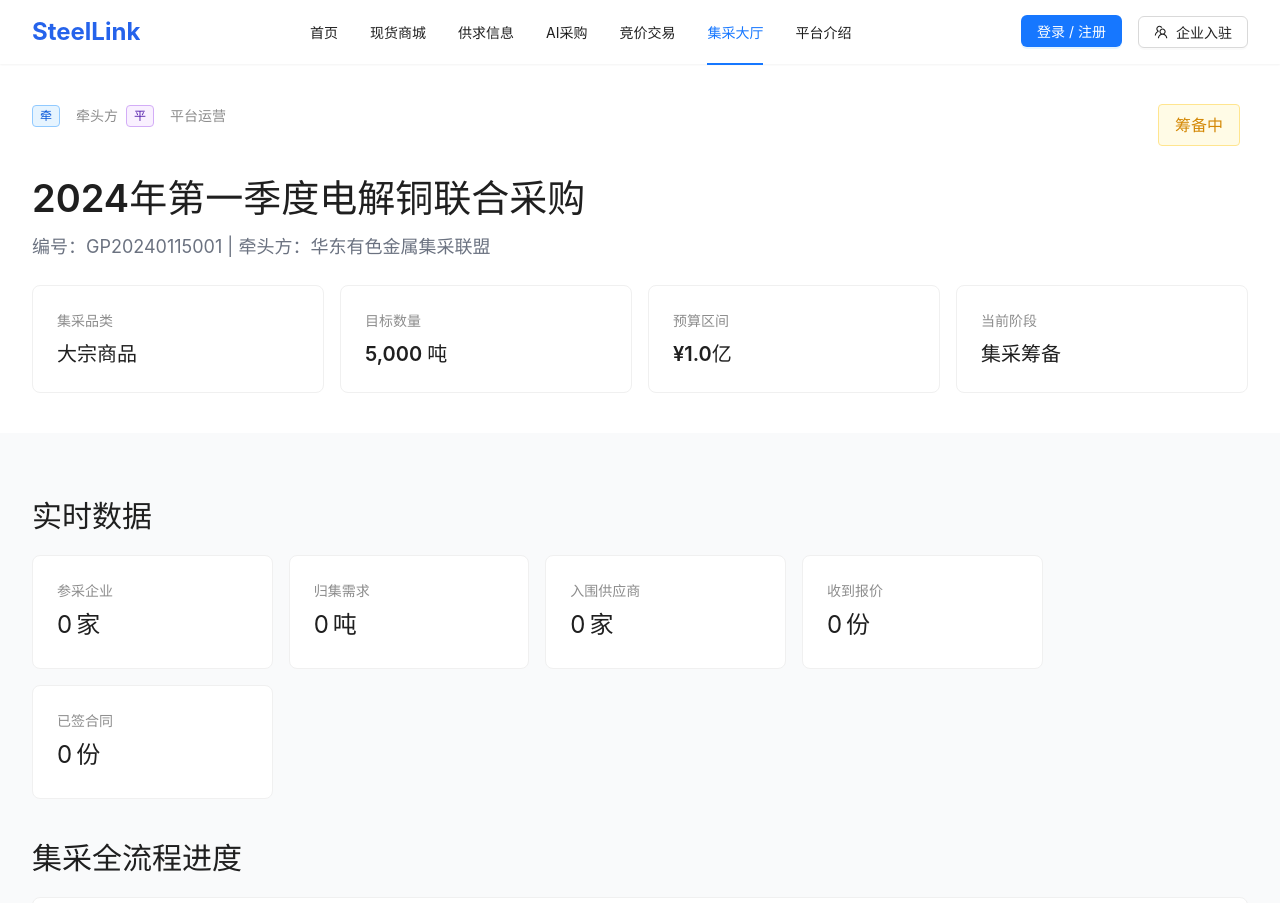
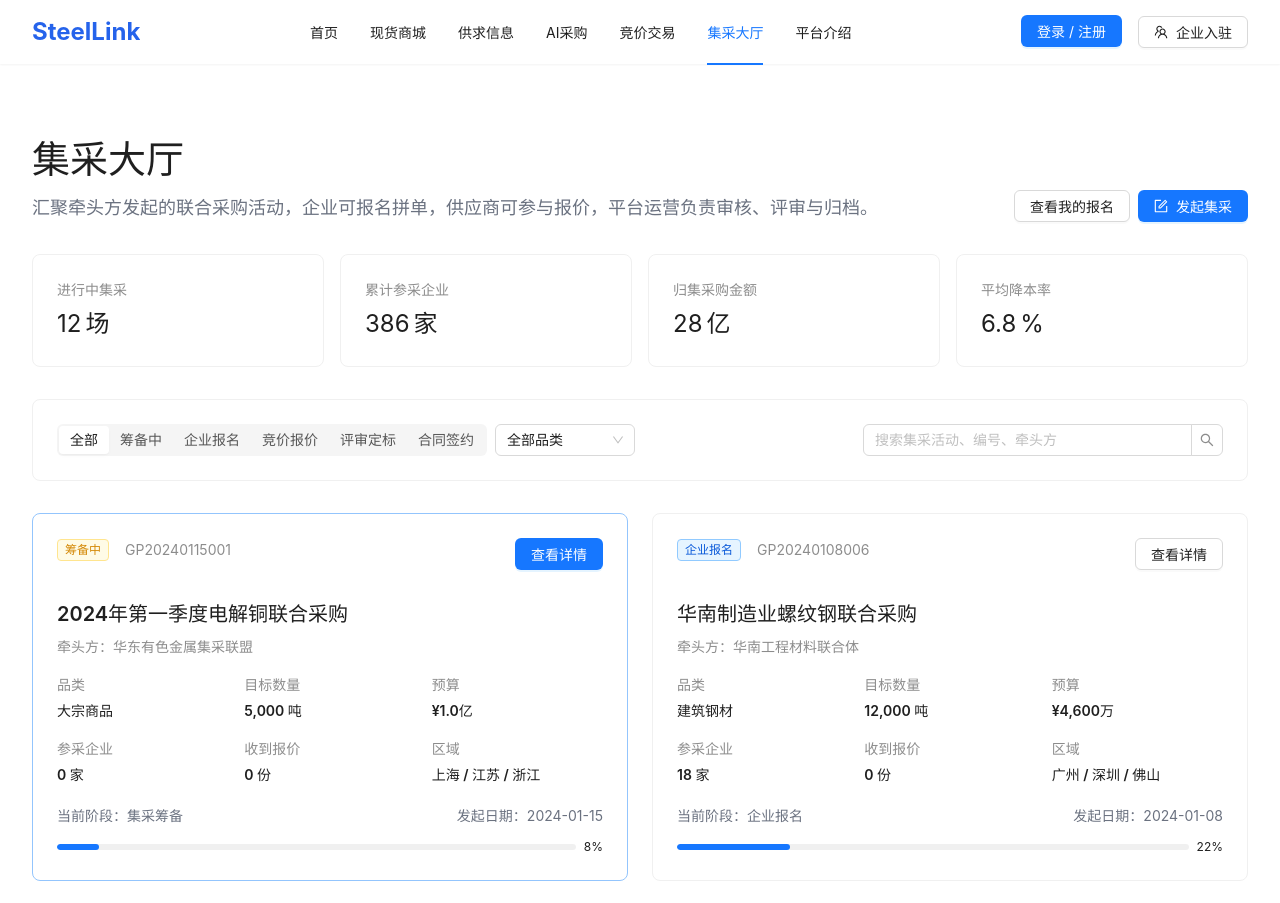
Before and after one commit to Taishi-co/SteelLink-frontend, a React (Vite) app in the folder apps/buyer-app/: page /procurement in a window 1280 px wide. Shown: the top 903 px of the page. Built offline with nearby package versions, Linux system fonts and the light colour scheme; no server answers.

Commit message:
feat: expand procurement page into activity hall

```diff
--- a/apps/buyer-app/src/pages/Procurement/index.tsx
+++ b/apps/buyer-app/src/pages/Procurement/index.tsx
@@ -1,4 +1,4 @@
-import { Button, Card, Col, Form, Input, InputNumber, Row, Segmented, Select, Space, Statistic, Steps, Tag, Timeline, Typography, Upload } from 'antd'
+import { Button, Card, Col, Form, Input, InputNumber, Progress, Row, Segmented, Select, Space, Statistic, Steps, Tag, Timeline, Typography, Upload } from 'antd'
 import {
   AuditOutlined,
   BankOutlined,
@@ -15,6 +15,80 @@ import {
 } from '@ant-design/icons'
 
 const { Title, Paragraph, Text } = Typography
+
+const hallStats = [
+  { label: '进行中集采', value: 12, suffix: '场' },
+  { label: '累计参采企业', value: 386, suffix: '家' },
+  { label: '归集采购金额', value: 28.6, suffix: '亿' },
+  { label: '平均降本率', value: 6.8, suffix: '%' },
+]
+
+const procurementActivities = [
+  {
+    id: 'GP20240115001',
+    title: '2024年第一季度电解铜联合采购',
+    leader: '华东有色金属集采联盟',
+    status: '筹备中',
+    statusColor: 'gold',
+    category: '大宗商品',
+    target: '5,000 吨',
+    budget: '¥1.0亿',
+    stage: '集采筹备',
+    progress: 8,
+    companies: 0,
+    quotes: 0,
+    region: '上海 / 江苏 / 浙江',
+    openDate: '2024-01-15',
+  },
+  {
+    id: 'GP20240108006',
+    title: '华南制造业螺纹钢联合采购',
+    leader: '华南工程材料联合体',
+    status: '企业报名',
+    statusColor: 'blue',
+    category: '建筑钢材',
+    target: '12,000 吨',
+    budget: '¥4,600万',
+    stage: '企业报名',
+    progress: 22,
+    companies: 18,
+    quotes: 0,
+    region: '广州 / 深圳 / 佛山',
+    openDate: '2024-01-08',
+  },
+  {
+    id: 'GP20231228003',
+    title: '长三角冷轧卷板年度框架集采',
+    leader: '长三角汽车零部件采购联盟',
+    status: '竞价报价',
+    statusColor: 'purple',
+    category: '工业品',
+    target: '8,000 吨',
+    budget: '¥3,200万',
+    stage: '竞价报价',
+    progress: 38,
+    companies: 26,
+    quotes: 9,
+    region: '苏州 / 无锡 / 宁波',
+    openDate: '2023-12-28',
+  },
+  {
+    id: 'GP20231215002',
+    title: '西南基建项目中厚板集采',
+    leader: '西南基建供应链协同组',
+    status: '评审定标',
+    statusColor: 'cyan',
+    category: '大宗商品',
+    target: '6,500 吨',
+    budget: '¥2,900万',
+    stage: '评审定标',
+    progress: 48,
+    companies: 14,
+    quotes: 7,
+    region: '成都 / 重庆 / 贵阳',
+    openDate: '2023-12-15',
+  },
+]
 
 const processStages = [
   { title: '集采筹备', icon: <FormOutlined /> },
@@ -54,10 +128,115 @@ const activityLogs = [
 ]
 
 export default function ProcurementPage() {
+  const featuredActivity = procurementActivities[0]
+
   return (
     <div className="min-h-screen bg-gray-50">
       <section className="bg-white py-10">
         <div className="mx-auto max-w-7xl px-8">
+          <div className="mb-8 flex flex-col gap-4 lg:flex-row lg:items-end lg:justify-between">
+            <div>
+              <Title level={1} className="!mb-3">集采大厅</Title>
+              <Paragraph className="text-lg text-gray-500 !mb-0">
+                汇聚牵头方发起的联合采购活动，企业可报名拼单，供应商可参与报价，平台运营负责审核、评审与归档。
+              </Paragraph>
+            </div>
+            <Space>
+              <Button>查看我的报名</Button>
+              <Button type="primary" icon={<FormOutlined />}>发起集采</Button>
+            </Space>
+          </div>
+
+          <Row gutter={[16, 16]} className="mb-8">
+            {hallStats.map((item) => (
+              <Col key={item.label} xs={24} sm={12} lg={6}>
+                <Card>
+                  <Statistic title={item.label} value={item.value} suffix={item.suffix} precision={item.label.includes('率') ? 1 : 0} />
+                </Card>
+              </Col>
+            ))}
+          </Row>
+
+          <Card className="mb-8">
+            <div className="flex flex-col gap-4 lg:flex-row lg:items-center lg:justify-between">
+              <Space wrap>
+                <Segmented options={['全部', '筹备中', '企业报名', '竞价报价', '评审定标', '合同签约']} defaultValue="全部" />
+                <Select
+                  defaultValue="全部品类"
+                  style={{ width: 140 }}
+                  options={[
+                    { label: '全部品类', value: '全部品类' },
+                    { label: '大宗商品', value: '大宗商品' },
+                    { label: '工业品', value: '工业品' },
+                    { label: '建筑钢材', value: '建筑钢材' },
+                  ]}
+                />
+              </Space>
+              <Input.Search placeholder="搜索集采活动、编号、牵头方" allowClear style={{ maxWidth: 360 }} />
+            </div>
+          </Card>
+
+          <Row gutter={[24, 24]} className="mb-10">
+            {procurementActivities.map((activity) => (
+              <Col key={activity.id} xs={24} lg={12}>
+                <Card hoverable className={`h-full ${activity.id === featuredActivity.id ? 'border-primary-300' : ''}`}>
+                  <div className="mb-4 flex items-start justify-between gap-4">
+                    <div>
+                      <Space className="mb-3" size="small">
+                        <Tag color={activity.statusColor}>{activity.status}</Tag>
+                        <Text type="secondary">{activity.id}</Text>
+                      </Space>
+                      <Title level={4} className="!mb-2">{activity.title}</Title>
+                      <Text type="secondary">牵头方：{activity.leader}</Text>
+                    </div>
+                    <Button type={activity.id === featuredActivity.id ? 'primary' : 'default'}>查看详情</Button>
+                  </div>
+                  <Row gutter={[16, 16]}>
+                    <Col span={8}>
+                      <Text type="secondary">品类</Text>
+                      <div className="mt-1 font-semibold">{activity.category}</div>
+                    </Col>
+                    <Col span={8}>
+                      <Text type="secondary">目标数量</Text>
+                      <div className="mt-1 font-semibold">{activity.target}</div>
+                    </Col>
+                    <Col span={8}>
+                      <Text type="secondary">预算</Text>
+                      <div className="mt-1 font-semibold">{activity.budget}</div>
+                    </Col>
+                    <Col span={8}>
+                      <Text type="secondary">参采企业</Text>
+                      <div className="mt-1 font-semibold">{activity.companies} 家</div>
+                    </Col>
+                    <Col span={8}>
+                      <Text type="secondary">收到报价</Text>
+                      <div className="mt-1 font-semibold">{activity.quotes} 份</div>
+                    </Col>
+                    <Col span={8}>
+                      <Text type="secondary">区域</Text>
+                      <div className="mt-1 font-semibold">{activity.region}</div>
+                    </Col>
+                  </Row>
+                  <div className="mt-5">
+                    <div className="mb-2 flex justify-between text-sm text-gray-500">
+                      <span>当前阶段：{activity.stage}</span>
+                      <span>发起日期：{activity.openDate}</span>
+                    </div>
+                    <Progress percent={activity.progress} size="small" />
+                  </div>
+                </Card>
+              </Col>
+            ))}
+          </Row>
+
+          <div className="mb-6 flex flex-col gap-3 lg:flex-row lg:items-end lg:justify-between">
+            <div>
+              <Title level={2} className="!mb-2">活动工作台</Title>
+              <Text type="secondary">当前展示选中活动的牵头方筹备工作台。</Text>
+            </div>
+            <Tag color="blue" className="w-fit px-3 py-1">当前选中：{featuredActivity.id}</Tag>
+          </div>
+
           <div className="mb-6 flex flex-col gap-4 lg:flex-row lg:items-start lg:justify-between">
             <div>
               <Space className="mb-4" size="small">
@@ -66,7 +245,7 @@ export default function ProcurementPage() {
                 <Tag color="purple">平</Tag>
                 <Text type="secondary">平台运营</Text>
               </Space>
-              <Title level={1} className="!mb-3">2024年第一季度电解铜联合采购</Title>
+              <Title level={2} className="!mb-3">2024年第一季度电解铜联合采购</Title>
               <Paragraph className="text-lg text-gray-500 !mb-0">
                 编号：GP20240115001 | 牵头方：华东有色金属集采联盟
               </Paragraph>
```
Also changed, not shown: 4 other files (tests, documents, lock files or other folders).
